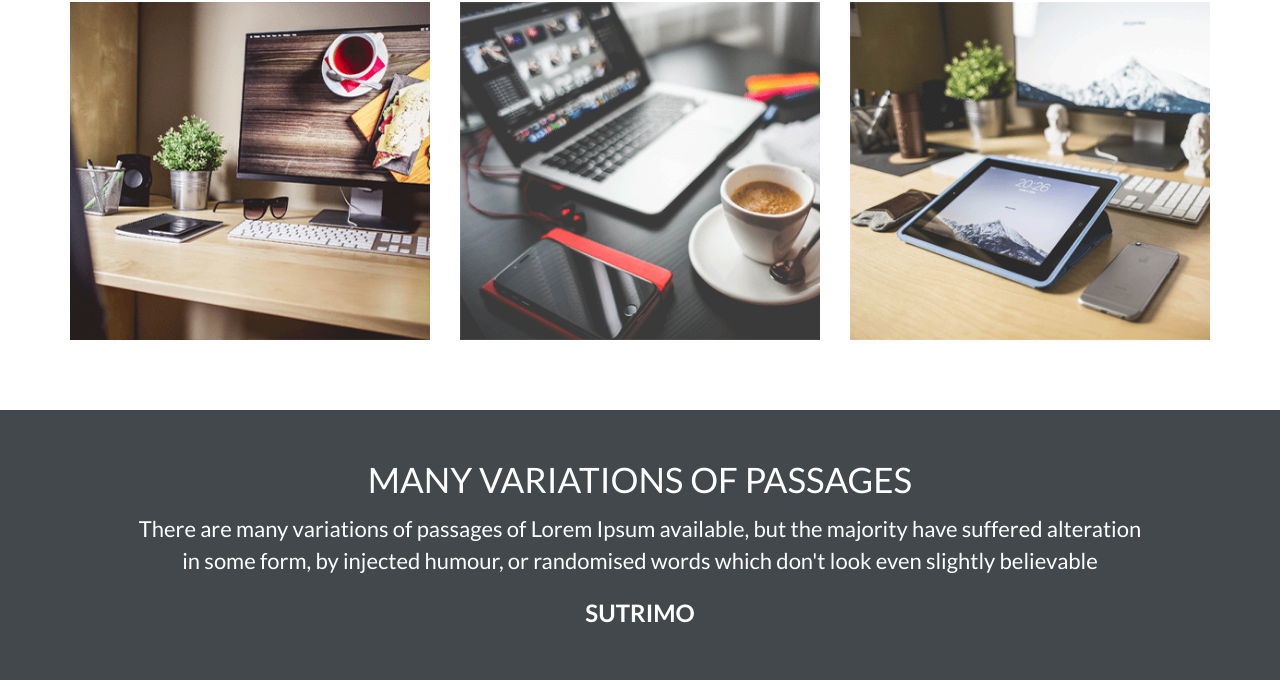
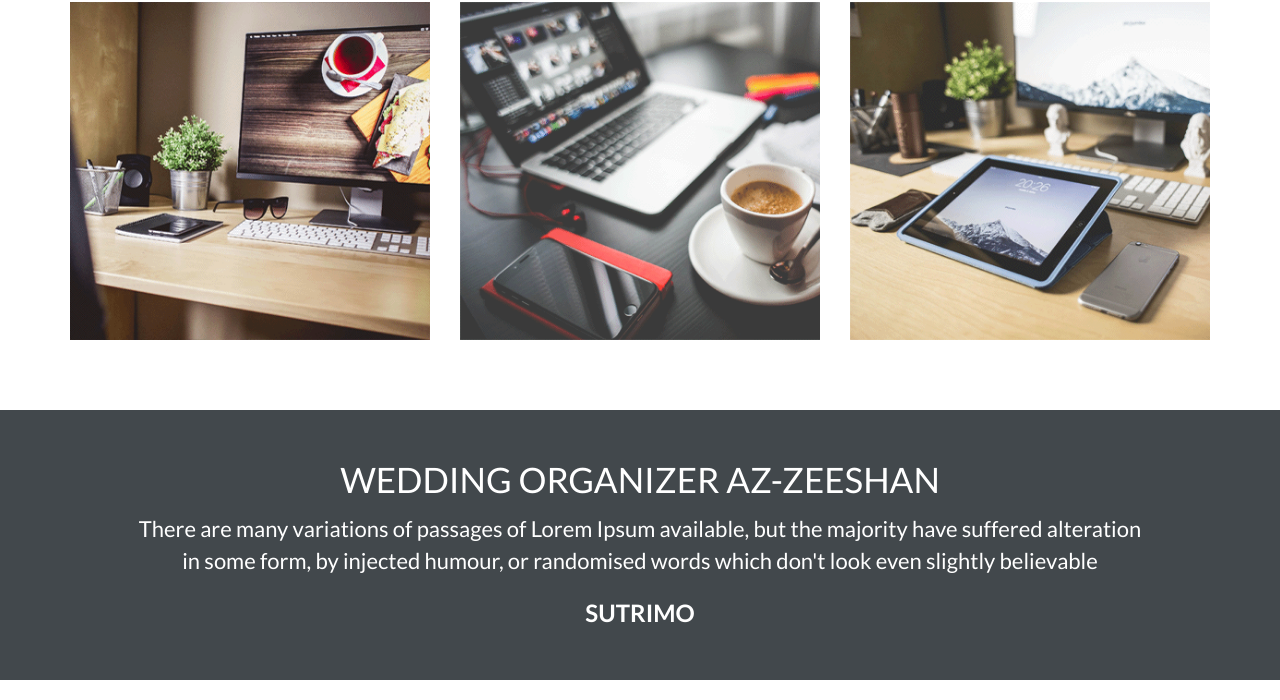
Before and after one commit to sutrimo-momo/sutrimo-momo.github.io, a plain HTML site: page index.html in a window 1280 px wide. Shown: the part 2167-2867 px from the top of the page. Drawn offline with Linux system fonts and the light colour scheme.

Commit message:
Update index.html

```diff
--- a/index.html
+++ b/index.html
@@ -111,7 +111,7 @@
 	<div class="container">
 		<div class="row">
 			<div class="col-md-12">
-				<h1>many variations of passages</h1>
+				<h1>wedding organizer az-zeeshan</h1>
 				<p>There are many variations of passages of Lorem Ipsum available, but the majority have suffered alteration
 				<br />
 				in some form, by injected humour, or randomised words which don't look even slightly believable</p>
```
